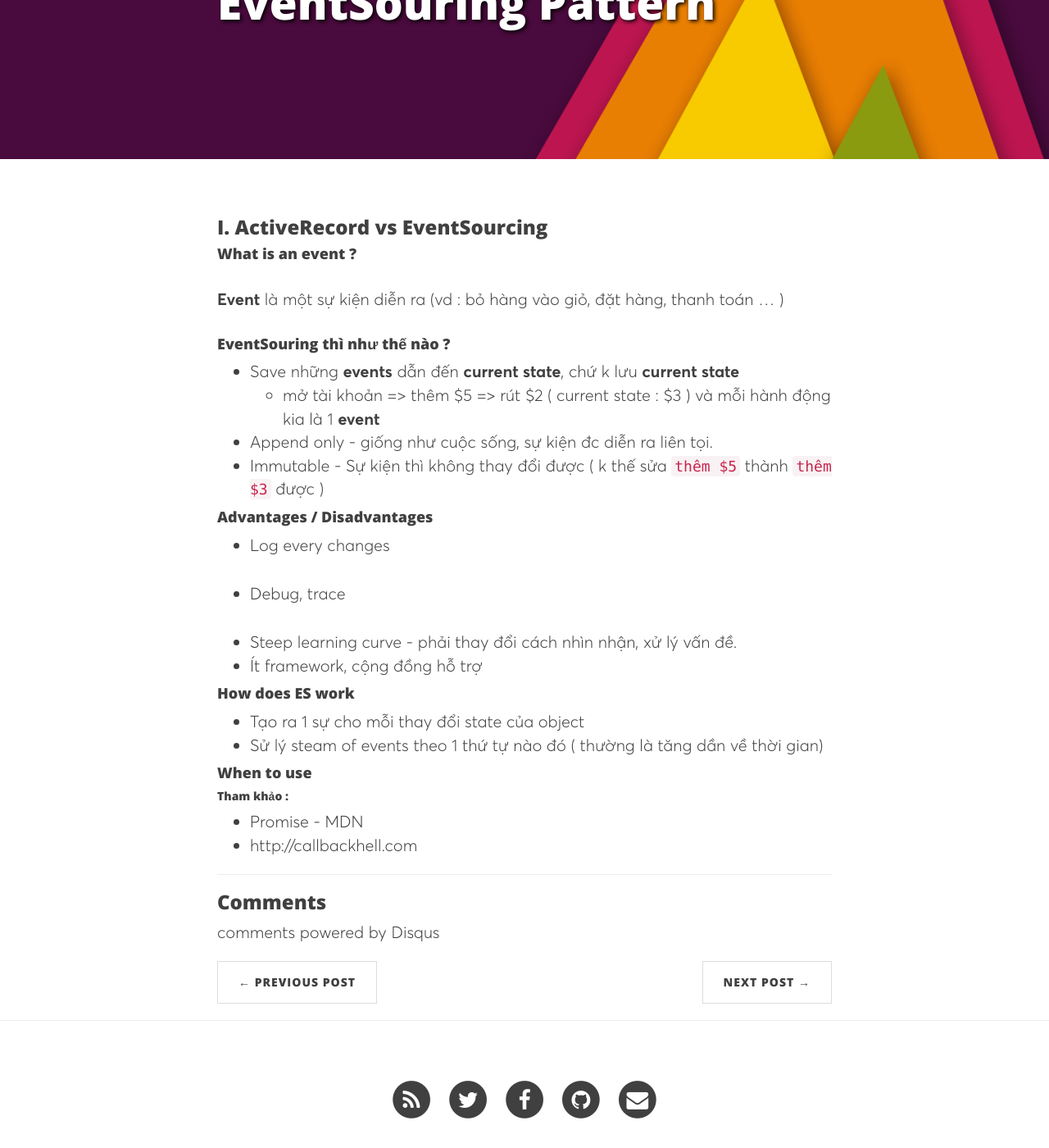
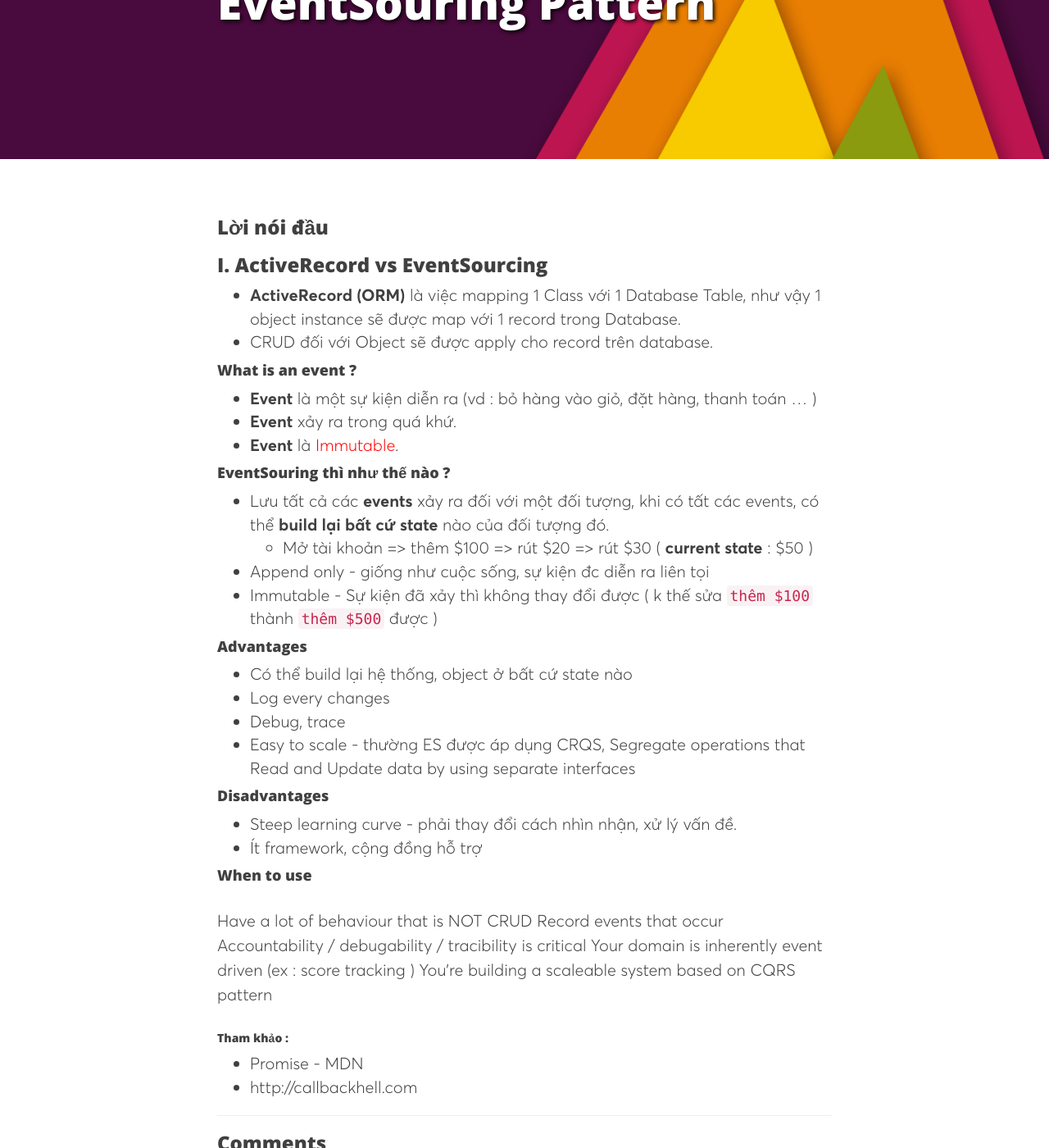
Before and after one commit to codeconcat/codeconcat.github.io, a Jekyll site: the page built from _posts/2016-04-27-eventsourcing-pattern.markdown, in a window 1280 px wide and 1400 px high, scrolled down 197 px. Shown: the whole window at 82% size. Built offline with Jekyll 4.4.1, drawn with Linux system fonts in a browser that asks for light colours; nearby versions of some CDN libraries; some web fonts are replaced; comment, search, counter and statistics services are not loaded.

Commit message:
Update content 🖼

```diff
--- a/_posts/2016-03-28-mqtt.markdown
+++ b/_posts/2016-03-28-mqtt.markdown
@@ -2,7 +2,7 @@
 layout   : post
 title    : MQTT
 date     : 2016-04-02 11:52:58
-subtitle : "**Messaging protocol** - “machine-to-machine” and “Internet of Things” world 👍 this."
+subtitle : "Messaging protocol - “machine-to-machine” and “Internet of Things” world 👍 this."
 author   : "MeoBeoI"
 header-img: "http://iotworm.com/wp-content/uploads/2016/03/simoniot.jpg"
 ---
--- a/_posts/2016-04-27-eventsourcing-pattern.markdown
+++ b/_posts/2016-04-27-eventsourcing-pattern.markdown
@@ -6,30 +6,41 @@ categories: pattern
 header-img : /img/cbm4.png
 excerpt : EventSourcing.
 ---
-### I. ActiveRecord vs EventSourcing
+### Lời nói đầu
 
 
+### I. ActiveRecord vs EventSourcing
++ **ActiveRecord (ORM)** là việc mapping 1 Class với 1 Database Table, như vậy 1 object instance sẽ được map với 1 record trong Database.
++ CRUD đối với Object sẽ được apply cho record trên database.
+
 #### What is an event ?
-**Event** là một sự kiện diễn ra (vd : bỏ hàng vào giỏ, đặt hàng, thanh toán ... )
++ **Event** là một sự kiện diễn ra (vd : bỏ hàng vào giỏ, đặt hàng, thanh toán ... )
++ **Event** xảy ra trong quá khứ.
++ **Event** là <span style="color: red;">Immutable</span>.
 
 #### EventSouring thì như thế nào ?
-+ Save những **events** dẫn đến **current state**, chứ k lưu **current state**
-    * mở tài khoản => thêm $5 => rút $2 ( current state : $3 ) và mỗi hành động kia là 1 **event**
-+ Append only - giống như cuộc sống, sự kiện đc diễn ra liên tọi.
-+ Immutable - Sự kiện thì không thay đổi được ( k thế sửa `thêm $5` thành `thêm $3` được )
++ Lưu tất cả các **events** xảy ra đối với một đối tượng, khi có tất các events, có thể **build lại bất cứ state** nào của đối tượng đó.
+    * Mở tài khoản => thêm $100 => rút $20 => rút $30 ( **current state** : $50 )
++ Append only - giống như cuộc sống, sự kiện đc diễn ra liên tọi
++ Immutable - Sự kiện đã xảy thì không thay đổi được ( k thế sửa `thêm $100` thành `thêm $500` được )
 
-#### Advantages / Disadvantages
+#### Advantages
++ Có thể build lại hệ thống, object ở bất cứ state nào
 + Log every changes
 + Debug, trace
++ Easy to scale - thường ES được áp dụng CRQS, Segregate operations that Read and Update data by using separate interfaces
 
+
+#### Disadvantages
 + Steep learning curve - phải thay đổi cách nhìn nhận, xử lý vấn đề.
 + Ít framework, cộng đồng hỗ trợ
 
-#### How does ES work
-+ Tạo ra 1 sự cho mỗi thay đổi state của object
-+ Sử lý steam of events theo 1 thứ tự nào đó ( thường là tăng dần về thời gian)
-
 #### When to use
+ Have a lot of behaviour that is NOT CRUD
+ Record events that occur
+ Accountability / debugability / tracibility is critical
+ Your domain is inherently event driven (ex : score tracking )
+ You’re building a scaleable system based on CQRS pattern
 
 
 
```
Also changed, not shown: _posts/2014-09-24-man-must-explore.markdown (deleted, +0 -43 lines).
